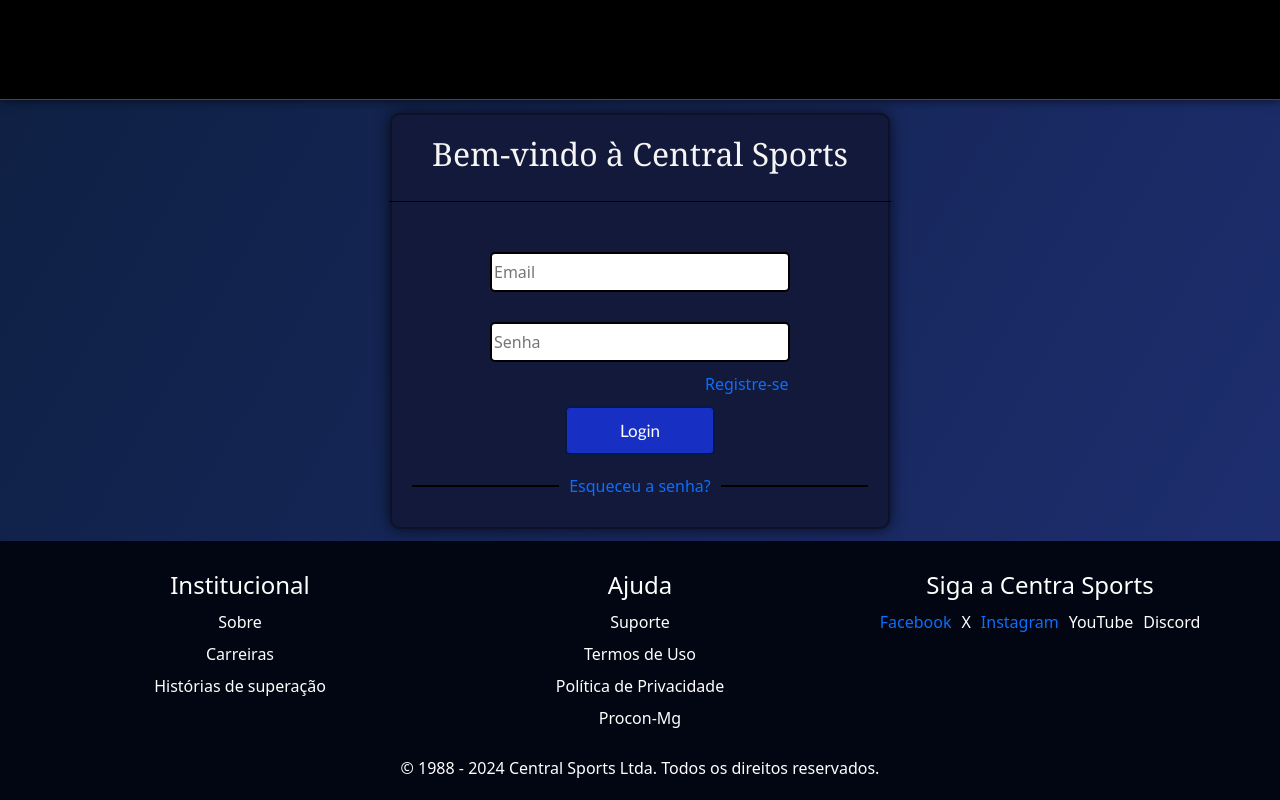
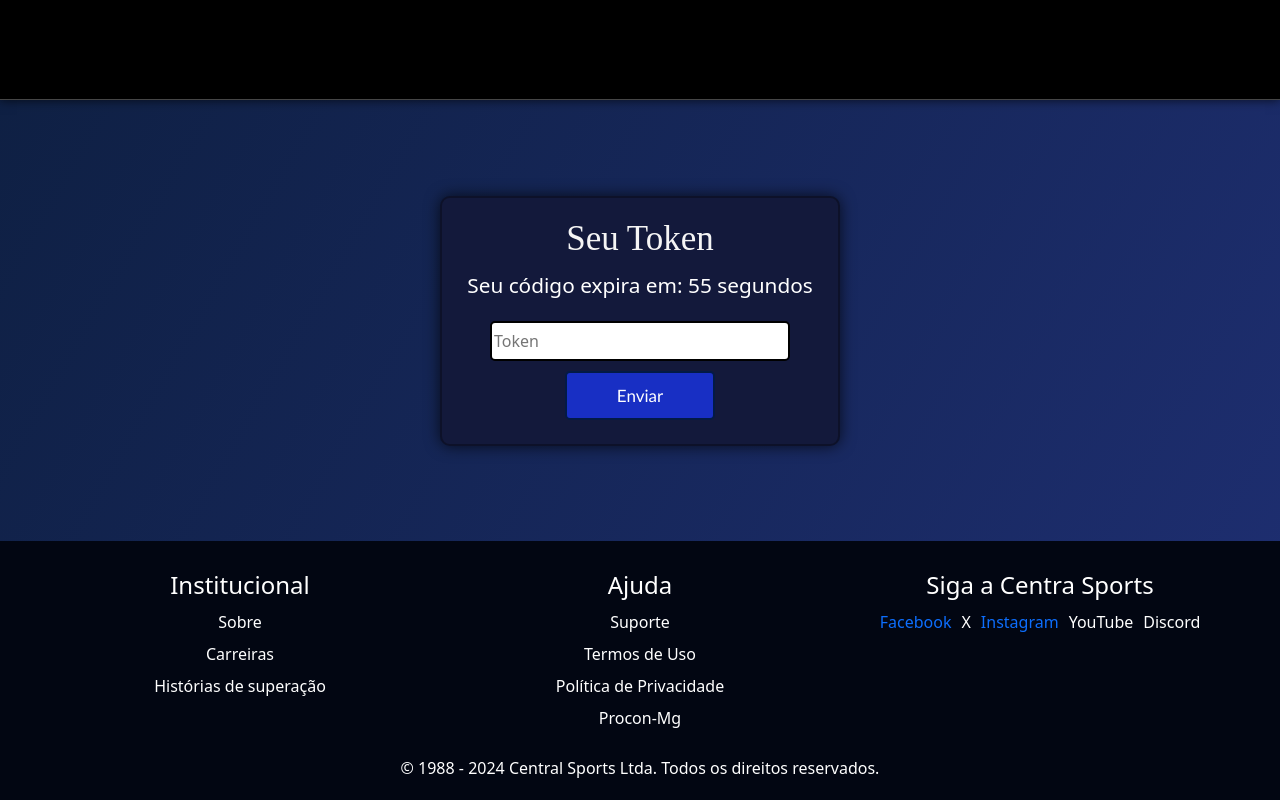
Before and after one commit to FelipeMateus4/Central-Sports, a React (Create React App) app in the folder Implementacao/front-end/: page /authenticate in a window 1280 px wide. Before the commit this address led to /. Built offline with nearby package versions, Linux system fonts and the light colour scheme; sample sign-in values are in the browser's storage.

Commit message:
fix: token authenticate

```diff
--- a/Implementacao/front-end/src/Context/AuthContext.js
+++ b/Implementacao/front-end/src/Context/AuthContext.js
@@ -1,34 +1,30 @@
 import React, { createContext, useState, useEffect } from 'react';
-import Cookies from 'js-cookie';
 
 const AuthContext = createContext();
 
 const AuthProvider = ({ children }) => {
-    const [user, setUser] = useState(null);
-    const [isAuthenticated, setIsAuthenticated] = useState(null);
+    const [user, setUser] = useState(() => {
+        const storedUser = localStorage.getItem('user');
+        return storedUser ? JSON.parse(storedUser) : null;
+    });
 
-    useEffect(() => {
-        const storedUser = sessionStorage.getItem('user');
-        const storedAuth = sessionStorage.getItem('isAuthenticated') === 'true';
-
-        if (storedUser && storedAuth) {
-            setUser(JSON.parse(storedUser));
-            setIsAuthenticated(true);
-        }
-    }, []);
+    const [isAuthenticated, setIsAuthenticated] = useState(() => {
+        const storedAuth = localStorage.getItem('isAuthenticated');
+        return storedAuth === 'true';
+    });
 
     const loginAuth = (userData) => {
         setUser(userData);
         setIsAuthenticated(true);
-        sessionStorage.setItem('user', JSON.stringify(userData));
-        sessionStorage.setItem('isAuthenticated', 'true');
+        localStorage.setItem('user', JSON.stringify(userData));
+        localStorage.setItem('isAuthenticated', 'true');
     };
 
     const logout = () => {
         setIsAuthenticated(false);
         setUser(null);
-        sessionStorage.removeItem('user');
-        sessionStorage.removeItem('isAuthenticated');
+        localStorage.removeItem('user');
+        localStorage.removeItem('isAuthenticated');
     };
 
     return <AuthContext.Provider value={{ user, loginAuth, logout, isAuthenticated }}>{children}</AuthContext.Provider>;
--- a/Implementacao/front-end/src/Pages/AdminPage/AdminPage.js
+++ b/Implementacao/front-end/src/Pages/AdminPage/AdminPage.js
@@ -9,6 +9,13 @@
 
     const handleLogout = () => {
         logout();
+        fetch('http://localhost:5000/auth/logout', {
+            method: 'POST',
+            headers: {
+                'Content-Type': 'application/json',
+            },
+            credentials: 'include',
+        });
         navigate('/');
     };
 
--- a/Implementacao/front-end/src/Pages/Authenticate/Authenticate.css
+++ b/Implementacao/front-end/src/Pages/Authenticate/Authenticate.css
@@ -33,8 +33,8 @@
     max-width: 1000px; /* Reduz a largura máxima */
     min-width: 100px;
     min-height: 100px;
-    width: 500px;
-    height: 416px; /* Aumenta a altura para acomodar os botões sociais */
+    width: 400px;
+    height: 250px; /* Aumenta a altura para acomodar os botões sociais */
     padding: 20px;
     background-color: rgb(19, 25, 59);
     border: 2px solid rgba(0, 0, 0, 0.3);
@@ -42,3 +42,39 @@
     box-shadow: 0 0 15px rgba(0, 0, 0, 0.7);
     backdrop-filter: blur(30px);
 }
+
+.timer-text {
+    color: #ff0000;
+    font-size: 1.3rem;
+    margin-bottom: 10px;
+    align-items: center;
+}
+
+.timer-text-2 {
+    color: #ffffff;
+    font-size: 1.3rem;
+    margin-bottom: 10px;
+    align-items: center;
+}
+
+.btn-authenticate {
+    margin-left: 75px;
+    width: 150px;
+    color: #ffffff; /* Cor do texto */
+    font-size: 17px;
+    font-family: 'Gill Sans', 'Gill Sans MT', Calibri, 'Trebuchet MS', sans-serif;
+    background-color: #182fc4; /* Cor de fundo do botão */
+    border: 2px solid #031a46; /* Borda do botão */
+    border-radius: 10px;
+    padding: 10px; /* Espaçamento interno */
+    border-radius: 5px; /* Cantos arredondados */
+    margin-top: 10px;
+}
+
+.title-aut {
+    margin-bottom: 10px;
+    display: flex;
+    font-size: 35px;
+    color: rgb(245, 245, 245);
+    font-family: 'Times New Roman', Times, serif;
+}
--- a/Implementacao/front-end/src/Pages/Authenticate/Authenticate.js
+++ b/Implementacao/front-end/src/Pages/Authenticate/Authenticate.js
@@ -22,7 +22,7 @@
         e.preventDefault();
 
         try {
-            const response = await fetch('http://localhost:5000/auth/login', {
+            const response = await fetch('http://localhost:5000/auth/authenticate', {
                 method: 'POST',
                 headers: {
                     'Content-Type': 'application/json',
@@ -35,9 +35,7 @@
             console.log(data);
 
             if (response.status === 200) {
-                loginAuth(data.user);
-                console.log('Logado com sucesso');
-                navigate('/authenticate');
+                navigate('/admin');
             } else if (response.status === 401) {
                 console.log('Não autorizado');
                 setError({ message: data.message });
@@ -51,8 +49,9 @@
     return (
         <div className="page-section-authenticate">
             <div className="authenticate-container">
-                <h2 className="title">Seu Token</h2>
-                <p className="text-center timer-text">Seu código expira em: {timer} segundos</p>
+                <h2 className="title-aut">Seu Token</h2>
+                {timer > 0 && <p className="text-center timer-text-2">Seu código expira em: {timer} segundos</p>}
+                {timer === 0 && <p className="text-center timer-text">Seu código expirou</p>}
                 {error && <div className="error">{error.message}</div>}
                 <form onSubmit={handleSubmit}>
                     <div className="form-group">
@@ -67,7 +66,7 @@
                         />
                     </div>
                     <button type="submit" className="btn-authenticate">
-                        Registrar
+                        Enviar
                     </button>
                 </form>
             </div>
```
Also changed, not shown: 1 other file (tests, documents, lock files or other folders).
